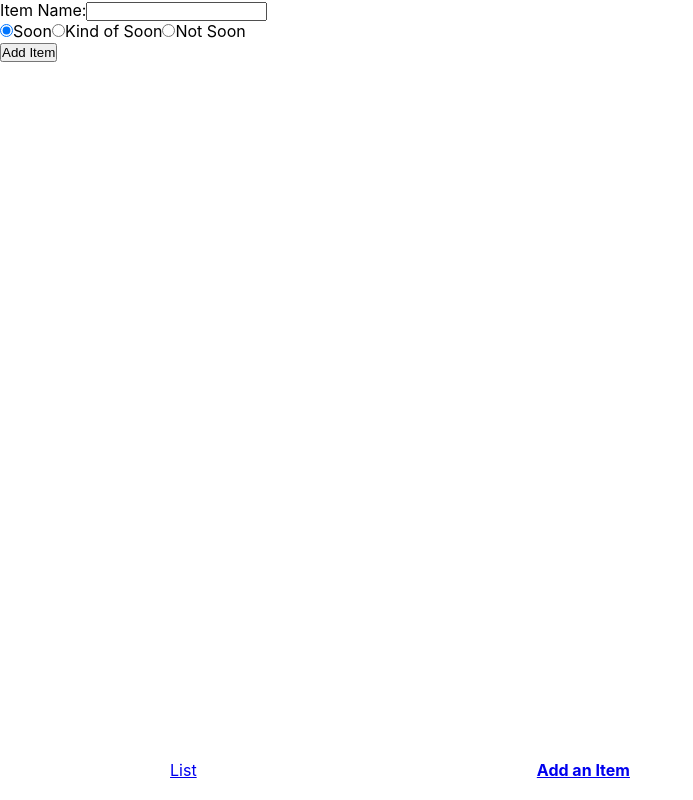
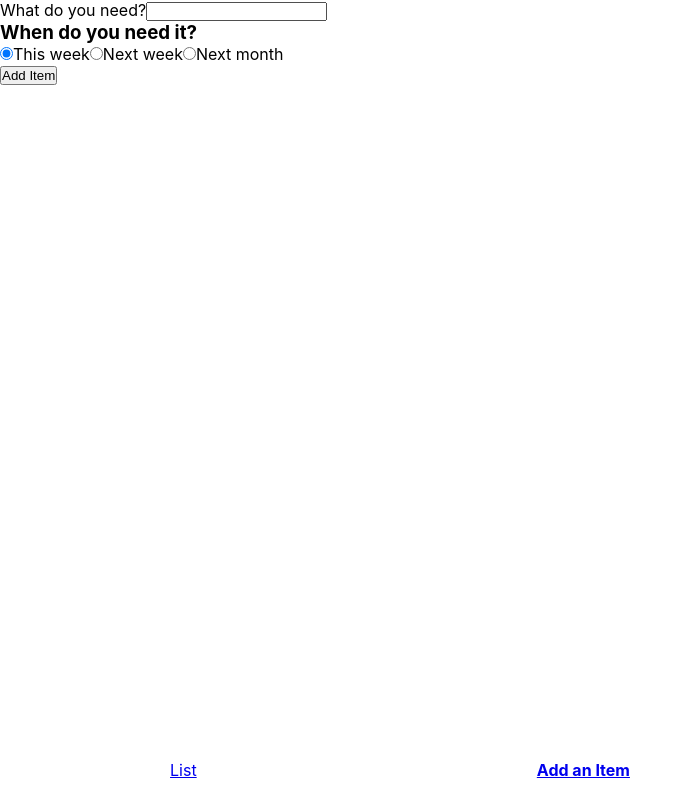
Before and after one commit to the-collab-lab/tcl-31-smart-shopping-list, a React (Create React App) app: page /add in a window 1280 px wide. Shown: the whole page, without its empty margins (0-693 px from the left). Built offline with nearby package versions, Linux system fonts and the light colour scheme.

Commit message:
attempted to change text labels in AddForm

```diff
--- a/package.json
+++ b/package.json
@@ -3,6 +3,10 @@
   "version": "0.1.0",
   "private": true,
   "dependencies": {
+    "@emotion/react": "^11.6.0",
+    "@emotion/styled": "^11.6.0",
+    "@mui/icons-material": "^5.1.1",
+    "@mui/material": "^5.1.1",
     "@the-collab-lab/shopping-list-utils": "^1.0.1",
     "firebase": "^9.1.1",
     "react": "^17.0.1",
--- a/src/AddForm.js
+++ b/src/AddForm.js
@@ -72,7 +72,7 @@ function AddForm() {
   return (
     <form onSubmit={(e) => handleSubmit(e)}>
       <label>
-        Item Name:
+        What do you need?
         <input
           type="text"
           onChange={(e) => setItem(e.target.value)}
@@ -80,6 +80,7 @@ function AddForm() {
         />
       </label>
       <div>
+        <h3>When do you need it?</h3>
         <input
           type="radio"
           id="soon"
@@ -88,7 +89,7 @@ function AddForm() {
           checked={days === 7}
           onChange={handleChange}
         />
-        <label htmlFor="soon">Soon</label>
+        <label htmlFor="soon">This week</label>
         <input
           type="radio"
           id="kind-of-soon"
@@ -97,7 +98,7 @@ function AddForm() {
           checked={days === 14}
           onChange={handleChange}
         />
-        <label htmlFor="kind-of-soon">Kind of Soon</label>
+        <label htmlFor="kind-of-soon">Next week</label>
         <input
           type="radio"
           id="not-soon"
@@ -106,9 +107,10 @@ function AddForm() {
           checked={days === 30}
           onChange={handleChange}
         />
-        <label htmlFor="not-soon">Not Soon</label>
+        <label htmlFor="not-soon">Next month</label>
       </div>
       <button type="submit">Add Item</button>
+
       {errorMessage !== '' && (
         <div className="error-message">{errorMessage}</div>
       )}
```
Also changed, not shown: 1 other file (tests, documents, lock files or other folders).
